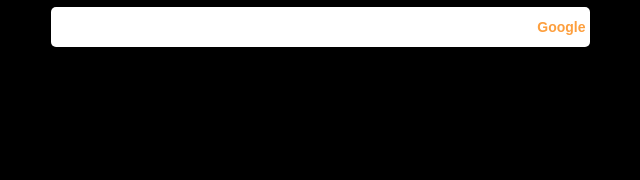
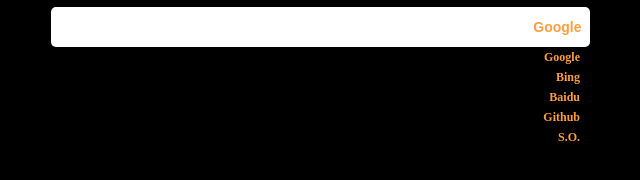
Before and after one commit to nulipinbo/webstie-search-engine, a plain HTML site: page index.html in a window 1280 px wide. Both pictures are taken after a click on the button "Google". Shown: the part 270-450 px from the top of the page, without its empty margins (320-960 px from the left). Drawn offline with Linux system fonts and the light colour scheme.

Commit message:
add engine selector

```diff
--- a/index.html
+++ b/index.html
@@ -13,13 +13,13 @@
 		<div class="logo"><img src="image/logo.png"></div>
 		<div class="top">
 			<input class="inpt" type="text" name="" id="content">
-			<button id="btn" class="inpt2">Google</button>
-			<ul id="ul" >
-		 　　   <li><a>Google</a></li>
-		 　　   <li><a>Bing</a></li>
-		 　　   <li><a>Baidu</a></li>
-			 	<li><a>Github</a></li>
-			 	<li><a>S.O.</a></li>
+			<button id="engine" class="inpt2">Google</button>
+			<ul id="engine_selector">
+				<li>Google</li>
+				<li>Bing</li>
+				<li>Baidu</li>
+			 	<li>Github</li>
+			 	<li>S.O.</li>
 			 </ul>
 		</div>
 </body>
--- a/js/a.js
+++ b/js/a.js
@@ -1,6 +1,6 @@
 function search() {
 	var content = document.getElementById("content").value;
-	var engine = document.getElementById("btn").innerText;
+	var engine = document.getElementById("engine").innerText;
 	var url;
 	if("Google"===engine){
 		url = "https://www.google.com/search?&q=";
@@ -8,11 +8,11 @@ function search() {
 		url = "https://www.baidu.com/s?wd=";
 	} else if("Bing"===engine){
 		url = "https://cn.bing.com/search?ensearch=1&q=";
+	} else if("Github"===engine){
+		url = "https://github.com/search?q=";
 	} else if("S.O."===engine){
 		url = "https://stackoverflow.com/search?q=";
-	} else if("Github"===engine){
-		url = "https://github.com/search?q=";
-	} else {
+	}else {
 		return;
 	}
 	window.location.href = url + content;
@@ -27,8 +27,8 @@ window.onload = function(){
 	var content_input = document.getElementById('content');
     content_input.focus();
 }
-var ipt=document.getElementById('btn');
-var ul=document.getElementById('ul');
+var ipt=document.getElementById('engine');
+var ul=document.getElementById('engine_selector');
 var li=ul.children;
 ipt.onclick = function(){
 	ul.style.display='block';
--- a/style/common.css
+++ b/style/common.css
@@ -15,5 +15,4 @@ img{
 ul, ol, li {
   	margin: 0;
   	padding: 0;
-  	list-style:none;
 }
--- a/style/index.css
+++ b/style/index.css
@@ -1,4 +1,3 @@
-
 #container{
 	width:100%;
 	height: 100%;
@@ -18,9 +17,6 @@
 	margin: 0 auto;
 	box-sizing: border-box;
 }
-/*.top  {
-	margin-left: 10px;
-}*/
 .top .inpt{
 	color:#6a6f77;
 	width: 480px;
@@ -32,6 +28,7 @@
 	line-height: 40px;
 	text-indent: 10px;
 	vertical-align: middle;
+	position: relative;
 }
 .top .inpt2{
 	color:#fd9f3e;
@@ -41,7 +38,7 @@
 	border-top-right-radius:5px;
 	border-bottom-right-radius:5px;
 	margin-left: -5px;
-	padding-right: 4px;
+	padding-right: 8px;
 	border:0;
 	outline:0;
 	font-size: 14px;
@@ -50,15 +47,18 @@
 	text-align: right;
 	vertical-align: middle;
 }
-
- /*#ul{
- 　　list-style:none;
-　　 width:150px;
-　　 border:1px solid #000;
- 　　display:none;
- }
-
- li a{
- 　　text-decoration:none;
- 　　color:#000;
- }*/
+ul {
+ 	color: #fd9f3e;
+ 	width:540px;
+ 	margin: 0 auto;
+ 	display:none;
+}
+li {
+ 	cursor: pointer;
+ 	text-align: right;
+ 	list-style: none;
+ 	line-height: 20px;
+ 	font-size: 12px;
+ 	font-weight: bold;
+ 	padding-right: 10px;
+}
```
